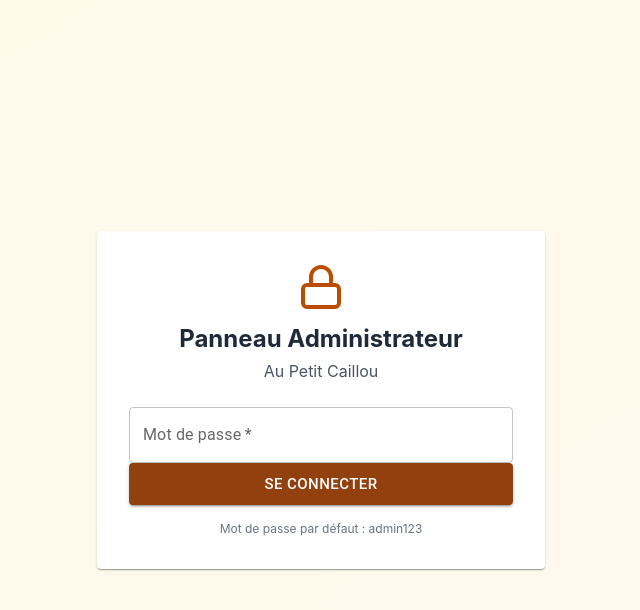
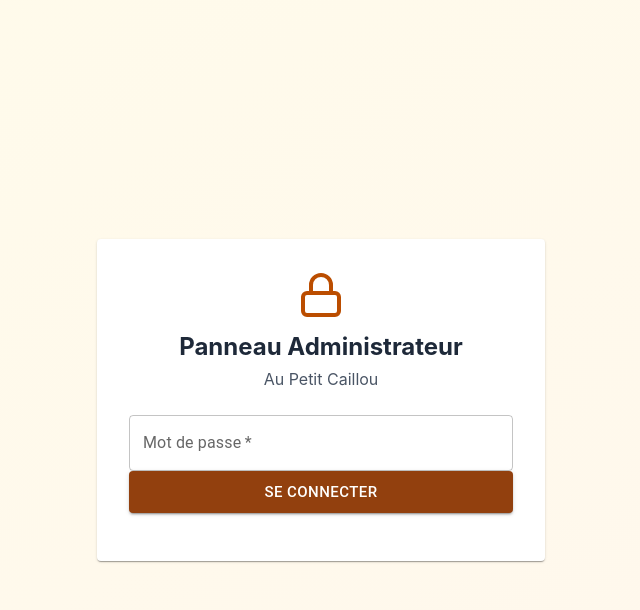
Before and after one commit to Pierre0928/Mon-Site, a React (Vite) app: page / in a window 1280 px wide. Both pictures are taken after a click on the button "ADMIN". Shown: the top 610 px of the page, without its empty margins (319-959 px from the left). Built offline with nearby package versions, Linux system fonts and the light colour scheme.

Commit message:
Update AdminLogin.tsx

```diff
--- a/src/app/components/admin/AdminLogin.tsx
+++ b/src/app/components/admin/AdminLogin.tsx
@@ -12,7 +12,7 @@ export function AdminLogin({ onLogin }: AdminLoginProps) {
 
   const handleSubmit = (e: React.FormEvent) => {
     e.preventDefault();
-    if (password === 'admin123') {
+    if (password === 'docguss1346') {
       onLogin(password);
       toast.success('Connexion réussie');
     } else {
@@ -54,7 +54,6 @@ export function AdminLogin({ onLogin }: AdminLoginProps) {
           </Button>
         </form>
         <p className="text-xs text-gray-500 mt-4 text-center">
-          Mot de passe par défaut : admin123
         </p>
       </Paper>
     </div>
```
